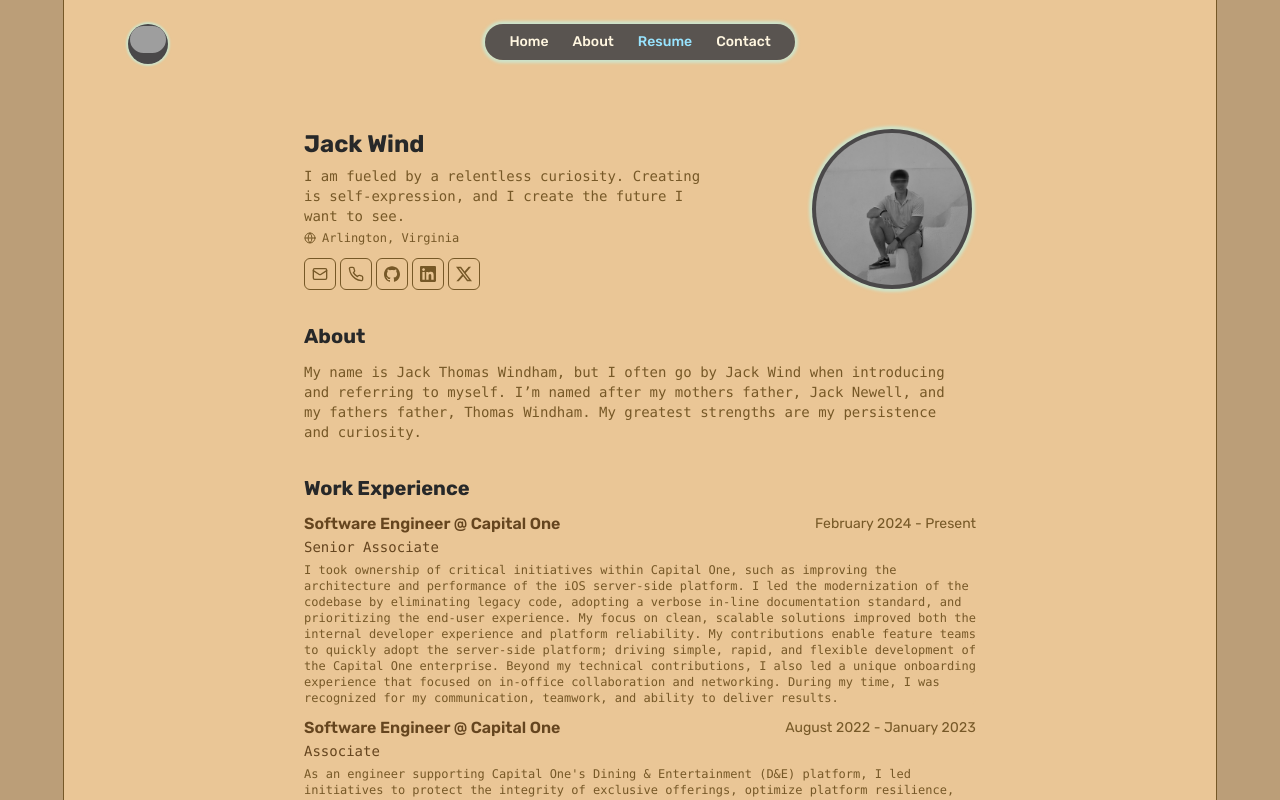
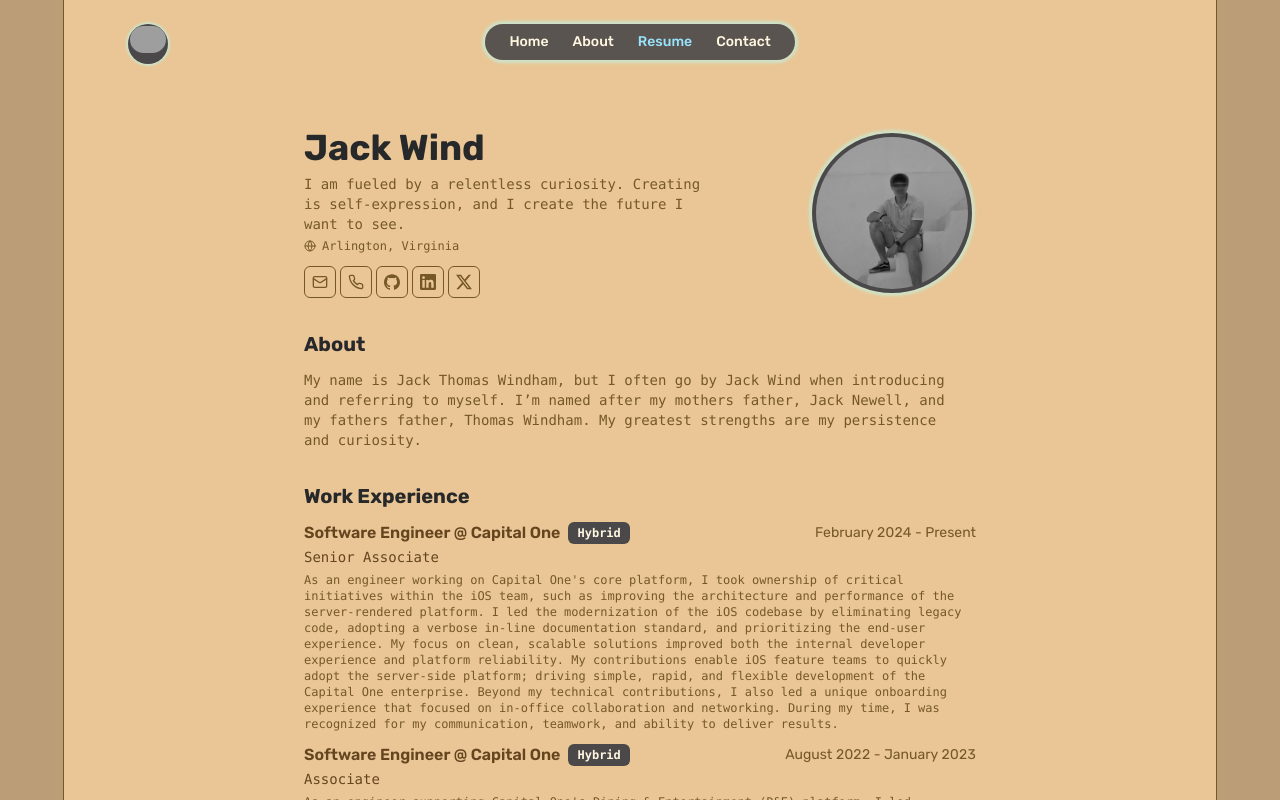
Before and after one commit to Jckwind/JackWindham.com, a Next.js app in the folder frontend/: page /resume in a window 1280 px wide. Shown: the top 800 px of the page. Built offline with nearby package versions, Linux system fonts and the light colour scheme; grey boxes are pictures that could not be loaded.

Commit message:
updated resume

```diff
--- a/frontend/src/data/jack.json
+++ b/frontend/src/data/jack.json
@@ -31,17 +31,17 @@
             "title": "Senior Associate",
             "role": "Software Engineer",
             "link": "https://www.capitalone.com/",
-            "badges": [],
+            "badges": ["Hybrid"],
             "start": "February 2024",
             "end": "Present",
-            "description": "I took ownership of critical initiatives within Capital One, such as improving the architecture and performance of the iOS server-side platform. I led the modernization of the codebase by eliminating legacy code, adopting a verbose in-line documentation standard, and prioritizing the end-user experience. My focus on clean, scalable solutions improved both the internal developer experience and platform reliability. My contributions enable feature teams to quickly adopt the server-side platform; driving simple, rapid, and flexible development of the Capital One enterprise. Beyond my technical contributions, I also led a unique onboarding experience that focused on in-office collaboration and networking. During my time, I was recognized for my communication, teamwork, and ability to deliver results."
+            "description": "As an engineer working on Capital One's core platform, I took ownership of critical initiatives within the iOS team, such as improving the architecture and performance of the server-rendered platform. I led the modernization of the iOS codebase by eliminating legacy code, adopting a verbose in-line documentation standard, and prioritizing the end-user experience. My focus on clean, scalable solutions improved both the internal developer experience and platform reliability. My contributions enable iOS feature teams to quickly adopt the server-side platform; driving simple, rapid, and flexible development of the Capital One enterprise. Beyond my technical contributions, I also led a unique onboarding experience that focused on in-office collaboration and networking. During my time, I was recognized for my communication, teamwork, and ability to deliver results."
         },
         {
             "company": "Capital One",
             "title": "Associate",
             "role": "Software Engineer",
             "link": "https://www.capitalone.com/",
-            "badges": [],
+            "badges": ["Hybrid"],
             "start": "August 2022",
             "end": "January 2023",
             "description": "As an engineer supporting Capital One's Dining & Entertainment (D&E) platform, I led initiatives to protect the integrity of exclusive offerings, optimize platform resilience, and drive data-informed decision & design. My work safeguarding offerings directly enhanced the user experience and preserved our competitive advantage. To ensure seamless service of the Capital One platform, I implemented a robust availability solution, vital for regulatory compliance. Working with internal teams and external partners, I designed and developed a data pipeline that provided granular insight into user behavior, empowering continuous improvement of the D&E platform."
--- a/frontend/src/pages/resume.tsx
+++ b/frontend/src/pages/resume.tsx
@@ -19,7 +19,7 @@ export default function Resume() {
       <section className="mx-auto w-full max-w-2xl space-y-8 print:space-y-6">
         <div className="flex items-center justify-between">
           <div className="flex-1 space-y-1.5">
-            <h1 className="text-2xl font-bold">{Me.name}</h1>
+            <h1 className="text-4xl font-bold">{Me.name}</h1>
             <p className="max-w-md text-pretty font-mono text-sm text-muted-foreground pr-10">
               {Me.about}
             </p>
```
